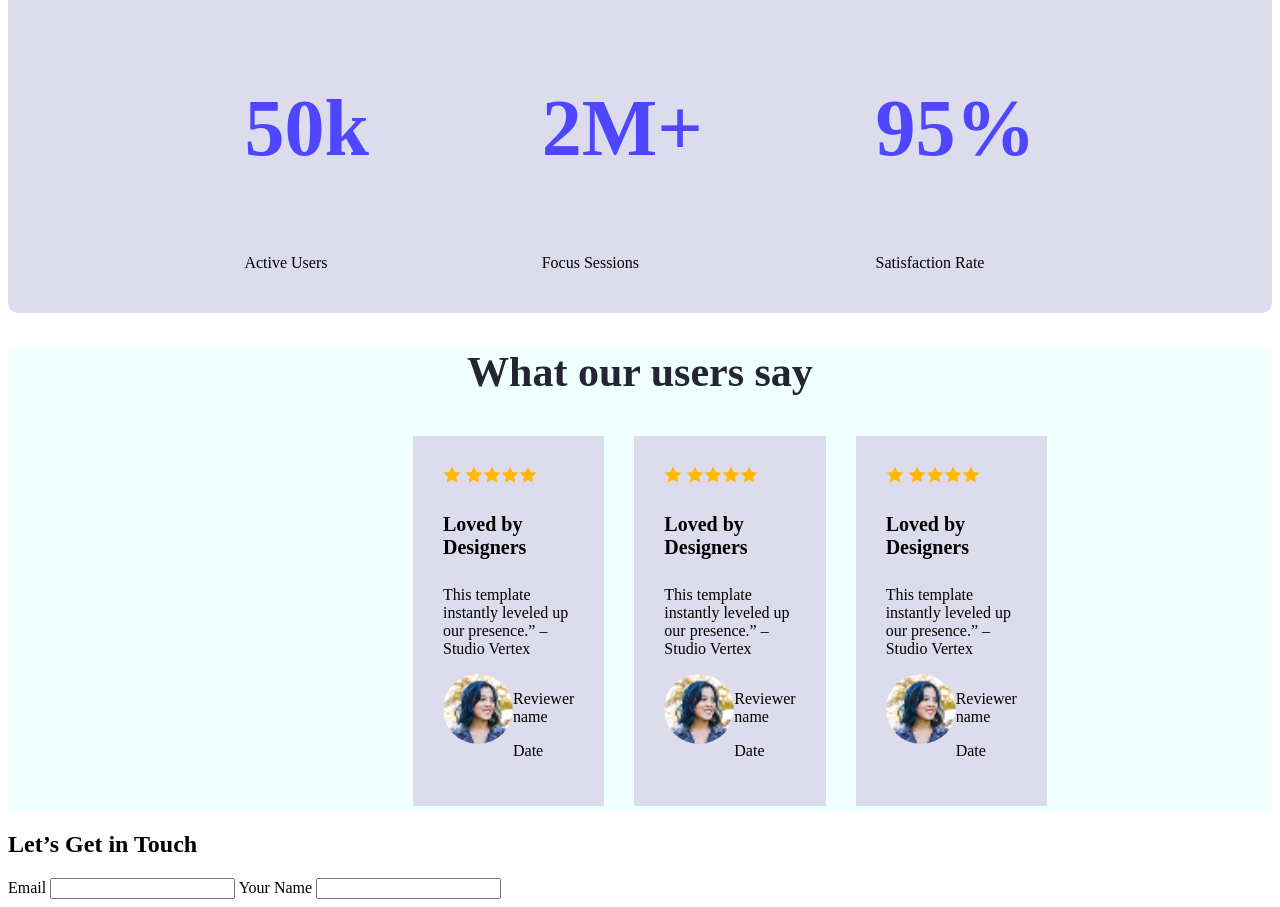
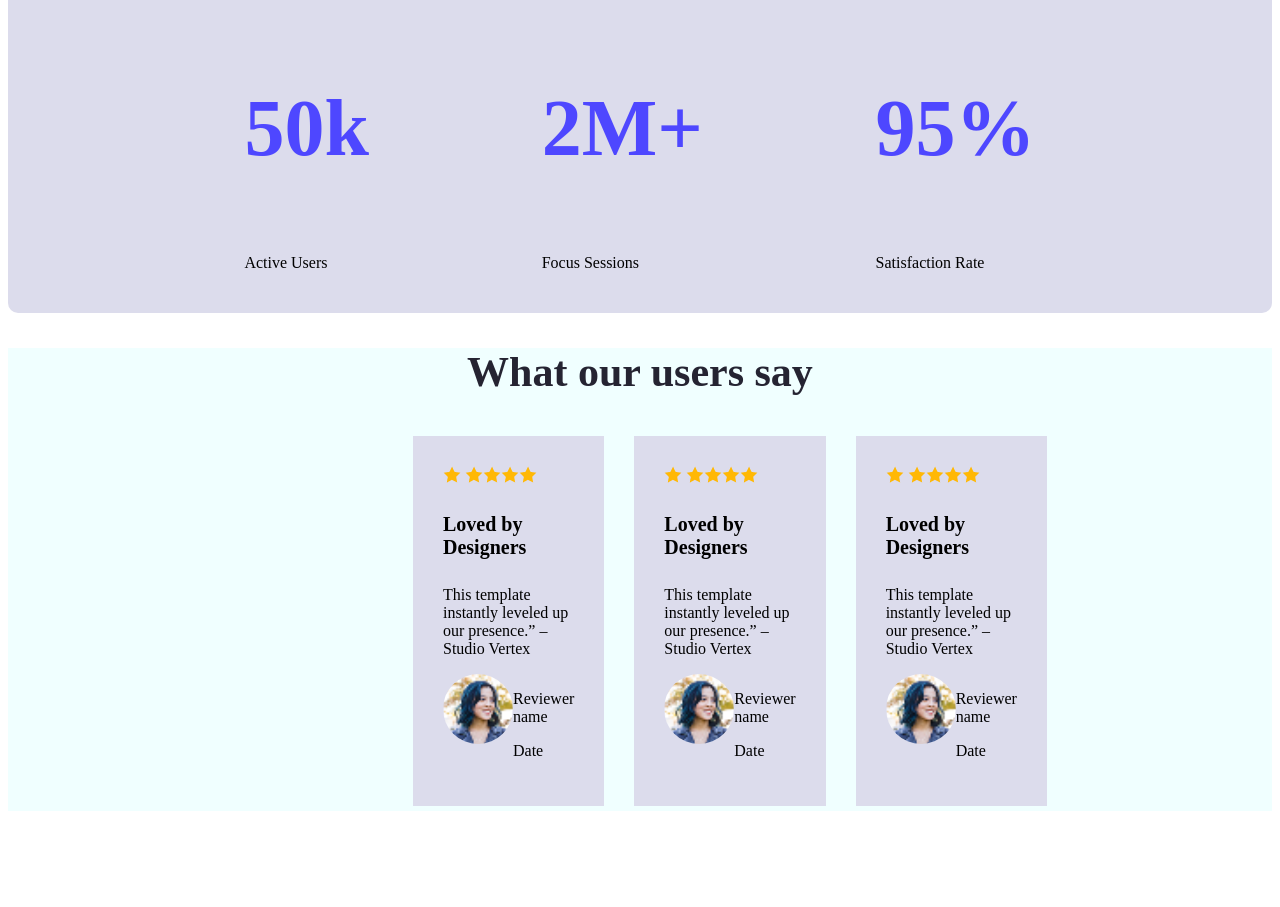
Before and after one commit to meyadmiskat/web-develop, a plain HTML site: page index.html in a window 1280 px wide. Shown: the part 1255-2162 px from the top of the page. After the commit the page ends 2074 px from the top, so only its background shows below. Drawn offline with Linux system fonts and the light colour scheme.

Commit message:
Updated something

```diff
--- a/index.html
+++ b/index.html
@@ -109,16 +109,6 @@
 
             </div>
         </section>
-        <section class="form">
-            <h2>Let’s Get in Touch</h2>
-            <form>
-                <label for="example@email.com"> Email</label>
-                <input type="email" name="" id="email">
-                <label for="name">Your Name</label>
-                <input type="text" name="" id="name">
-            </form>
-
-        </section>
 
     </main>
     <footer></footer>
```
